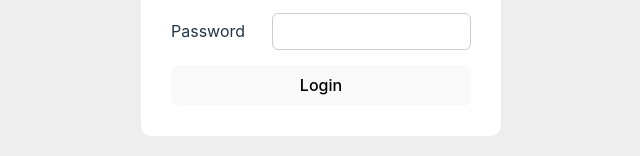
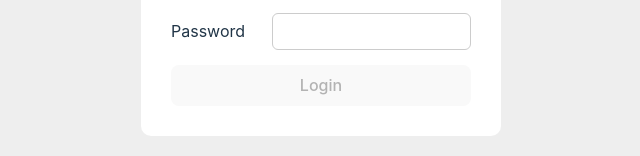
Before and after one commit to Akssasori/desafioReact01, a React (Vite) app: page / in a window 1280 px wide. Shown: the part 415-571 px from the top of the page, without its empty margins (319-959 px from the left). Built offline with nearby package versions, Linux system fonts and the light colour scheme.

Commit message:
desabilitando botão de email caso nao tenha ou menos que 6

```diff
--- a/src/App.jsx
+++ b/src/App.jsx
@@ -46,7 +46,7 @@ export default function LoginForm() {
         </div>
 
         <div className='button'>
-          <button>Login</button>
+          <button disabled={email === '' || email.length < 6}>Login</button>
         </div>
       </div>
     </div>
```
